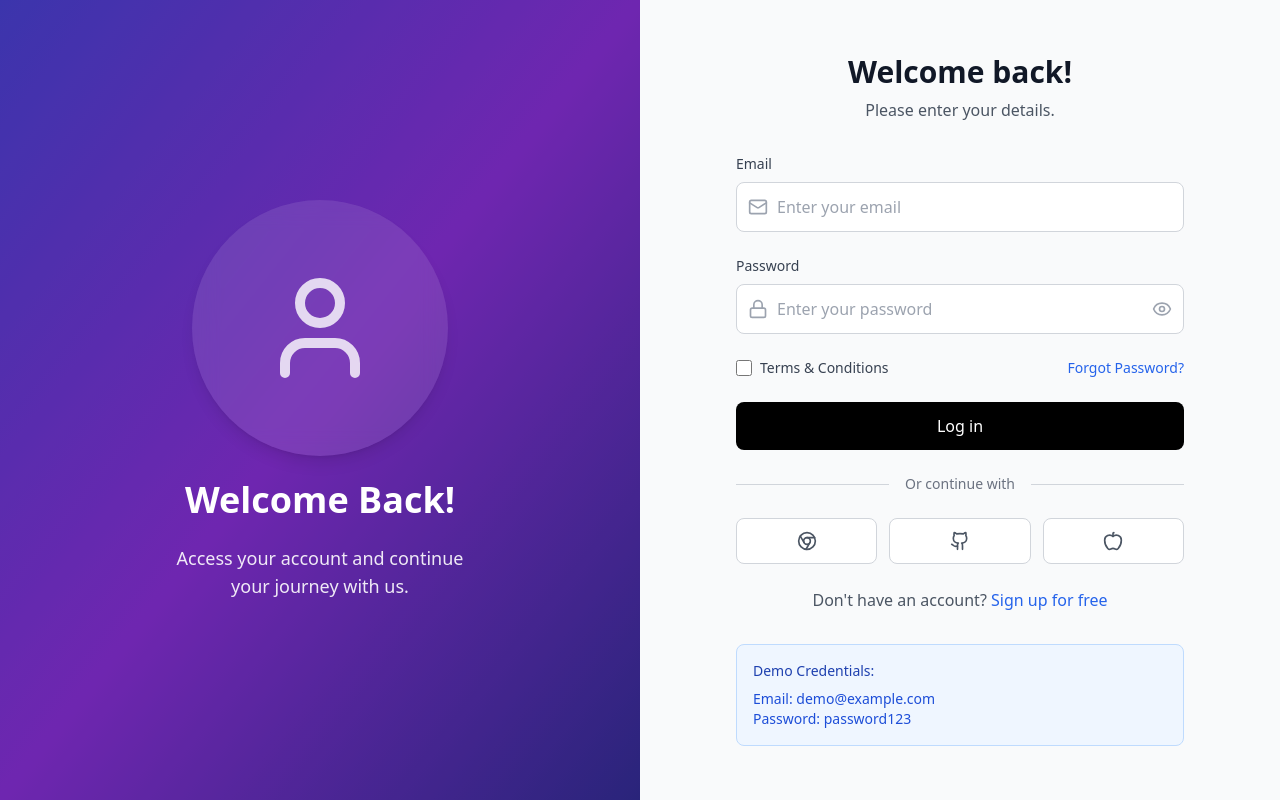
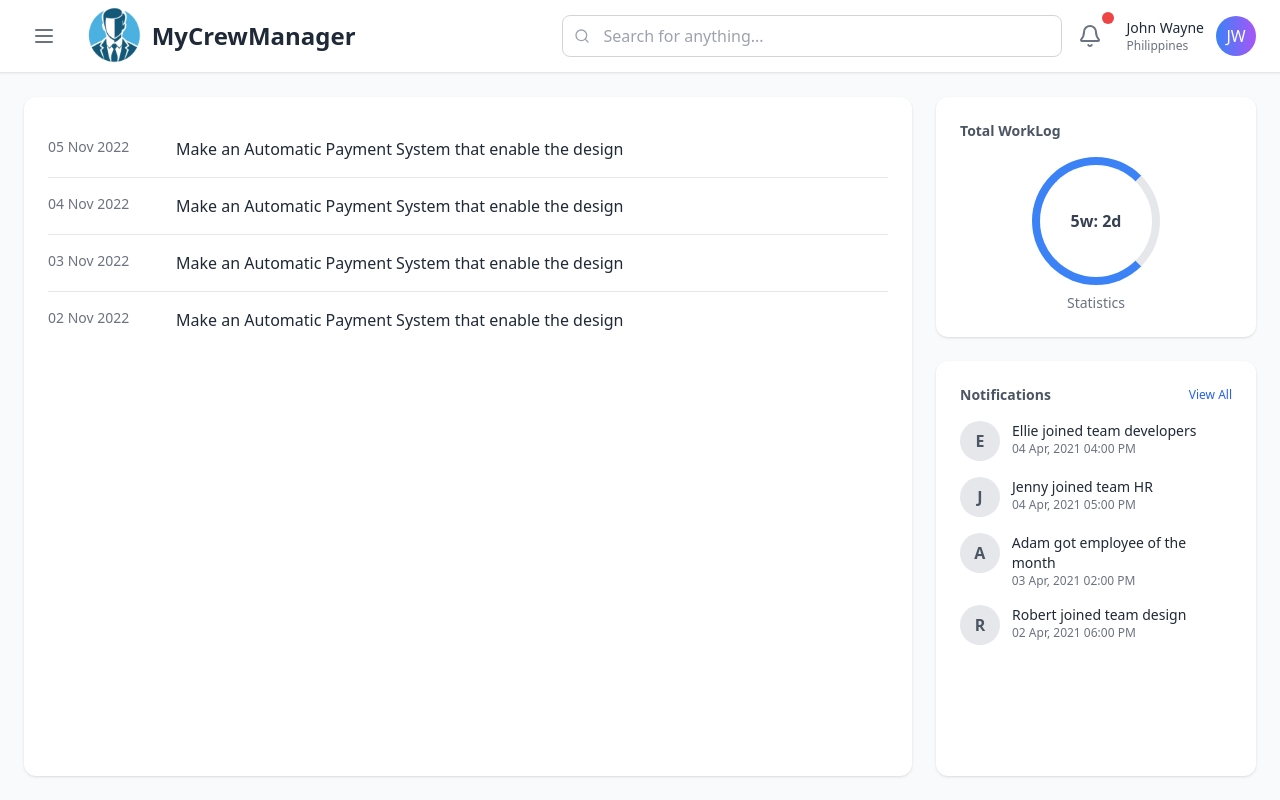
Before and after one commit to goSTYLO/My-Crew-Manager, a React (Vite) app in the folder web/: page /work-logs in a window 1280 px wide. Before the commit this address led to /signIn. Built offline with nearby package versions, Linux system fonts and the light colour scheme.

Commit message:
Added WorkLogs and UI Changes

```diff
--- a/web/src/App.tsx
+++ b/web/src/App.tsx
@@ -9,6 +9,7 @@ import CreateProject from './view_pages/manager/createProjects';
 import CreateTask from './view_pages/manager/createTask';
 import Performance from './view_pages/manager/performance';
 import Settings from './view_pages/manager/settings';
+import WorkLogs from './view_pages/manager/workLogs';
 
 const App: React.FC = () => {
   return (
@@ -26,6 +27,7 @@ const App: React.FC = () => {
         <Route path="/main-projects" element={<MainProjects />} />
         <Route path="/projects" element={<Projects />} />
         <Route path="/create-project" element={<CreateProject />} />
+        <Route path="/work-logs" element={<WorkLogs/>}/>
         <Route path="/performance" element={<Performance />} />
         <Route path="/settings" element={<Settings />} />
 
--- a/web/src/components/sidebarLayout.tsx
+++ b/web/src/components/sidebarLayout.tsx
@@ -106,16 +106,24 @@ const Sidebar: React.FC<SidebarProps> = ({ sidebarOpen, setSidebarOpen }) => {
 
           {/* Navigation */}
           <nav className="mt-6">
-            {navigationItems.map((item) => (
+            {navigationItems.map((item) => {
+              const isActive = item.path && location.pathname === item.path;
+              return (
                 <button
                   key={item.name}
                   onClick={() => handleClick(item)}
-                className="flex items-center px-6 py-3 text-left w-full transition-colors text-gray-600 hover:bg-gray-50 hover:text-gray-900"
+                  className={`flex items-center px-6 py-3 w-full text-left transition-colors
+                    ${
+                      isActive
+                        ? "bg-gray-200 text-gray-900 font-semibold" // ✅ Active styles
+                        : "text-gray-600 hover:bg-gray-50 hover:text-gray-900"
+                    }`}
                 >
                   <item.icon className="w-5 h-5 mr-3" />
                   {item.name}
                 </button>
-            ))}
+              );
+            })}
           </nav>
         </div>
       </div>
--- a/web/src/components/topbarLayouot.tsx
+++ b/web/src/components/topbarLayouot.tsx
@@ -1,29 +1,51 @@
-import React from "react";
+import React, { useState } from "react";
 import { Menu, Search, Bell } from "lucide-react";
+import { useNavigate } from "react-router-dom";
+import logo from "../assets/logo.png";
 
 interface TopNavbarProps {
   onMenuClick: () => void;
 }
 
 const TopNavbar: React.FC<TopNavbarProps> = ({ onMenuClick }) => {
+  const navigate = useNavigate();
+  const [showNotifications, setShowNotifications] = useState(false);
+
+  // Example notifications
+  const notifications = [
+    { id: 1, text: "Need Better Notifications Design" },
+    { id: 2, text: "Make the Website Responsive" },
+    { id: 3, text: "Fix Bug of Able to go Back to a Page" },
+  ];
+
   return (
-    <header className="bg-white shadow-sm border-b border-gray-200 px-4 lg:px-6 py-4">
-      <div className="flex items-center justify-between">
-
+    <header className="bg-white shadow-sm border-b border-gray-200 px-4 lg:px-6 py-4 relative">
+      <div className="flex items-center justify-between h-10">
         {/* Left Side: Menu + Title */}
-        <div className="flex items-center space-x-4">
+        <div className="flex items-center">
           <button
             className="p-2 text-gray-500 hover:text-gray-700"
             onClick={onMenuClick}
           >
             <Menu className="w-6 h-6" />
           </button>
-          <h1 className="text-2xl font-semibold text-gray-800">
+
+          <div
+            onClick={() => navigate("/main")}
+            className="cursor-pointer flex items-center ml-5"
+          >
+            <img
+              src={logo}
+              alt="Logo"
+              className="h-[4rem] w-auto select-none pointer-events-none"
+            />
+            <h1 className="ml-2 text-2xl font-semibold text-gray-800">
               MyCrewManager
             </h1>
           </div>
+        </div>
 
-        {/* Right Side: Search + Notifications + Profile */}
+        {/* Right Side */}
         <div className="flex items-center space-x-4">
           {/* Search Bar */}
           <div className="block relative">
@@ -36,14 +58,47 @@ const TopNavbar: React.FC<TopNavbarProps> = ({ onMenuClick }) => {
           </div>
 
           {/* Notifications */}
+          <div className="relative">
             <button
               className="p-2 text-gray-500 hover:text-gray-700 relative -ml-2"
               title="Notifications"
               aria-label="Notifications"
+              onClick={() => setShowNotifications((prev) => !prev)}
             >
               <Bell className="w-6 h-6" />
               <span className="absolute -top-1 -right-1 w-3 h-3 bg-red-500 rounded-full"></span>
             </button>
+
+            {/* Dropdown */}
+            {showNotifications && (
+              <div className="absolute right-0 mt-3 w-80 bg-white rounded-lg shadow-lg border border-gray-200 z-50">
+                <div className="p-4 border-b border-gray-200">
+                  <h3 className="text-sm font-semibold text-gray-700">
+                    Notifications
+                  </h3>
+                </div>
+                <ul className="max-h-80 overflow-y-auto">
+                  {notifications.map((note, idx) => (
+                    <li
+                      key={note.id}
+                      className="px-4 py-4 text-sm text-gray-700 hover:bg-gray-50 cursor-pointer"
+                    >
+                      {note.text}
+                      {/* Divider except for last item */}
+                      {idx < notifications.length - 1 && (
+                        <hr className="mt-4 border-gray-200" />
+                      )}
+                    </li>
+                  ))}
+                </ul>
+                <div className="p-3 border-t border-gray-200 text-center">
+                  <button className="text-blue-600 text-sm font-medium hover:underline">
+                    View All
+                  </button>
+                </div>
+              </div>
+            )}
+          </div>
 
           {/* User Profile */}
           <div className="flex items-center space-x-3">
--- a/web/src/view_pages/manager/mainFrame.tsx
+++ b/web/src/view_pages/manager/mainFrame.tsx
@@ -69,7 +69,7 @@ const Dashboard = () => {
           <div className="grid grid-cols-2 lg:grid-cols-2 gap-6">
 
             {/* Projects Card */}
-            <div className="bg-white rounded-xl shadow-sm border border-gray-200 p-6">
+            <div className="bg-white rounded-xl shadow-lg border border-gray-200 p-6">
               <div className="flex items-center justify-between mb-6">
                 <h2 className="text-lg font-semibold text-gray-800">Projects</h2>
                 <div className="flex items-center space-x-2 text-sm text-gray-500">
@@ -95,7 +95,7 @@ const Dashboard = () => {
             </div>
 
             {/* Tasks Card */}
-            <div className="bg-white rounded-xl shadow-sm border border-gray-200 p-6">
+            <div className="bg-white rounded-xl shadow-lg border border-gray-200 p-6">
             <div className="flex items-center justify-between mb-7">
               <h2 className="text-lg font-semibold text-gray-800">Tasks</h2>
               <label htmlFor="timeframe-select" className="sr-only">Select Timeframe</label>
@@ -167,7 +167,7 @@ const Dashboard = () => {
           <div className="grid grid-cols-2 lg:grid-cols-2 gap-6">
 
             {/* Work Log Card */}
-            <div className="bg-white rounded-xl shadow-sm border border-gray-200 p-6">
+            <div className="bg-white rounded-xl shadow-lg border border-gray-200 p-6">
               <div className="flex items-center justify-between mb-6">
                 <h2 className="text-lg font-semibold text-gray-800">Work Log</h2>
                 <label htmlFor="performance-timeframe" className="sr-only">Select Timeframe</label>
@@ -221,7 +221,7 @@ const Dashboard = () => {
             </div>
 
             {/* Performance Card */}
-            <div className="bg-white rounded-xl shadow-sm border border-gray-200 p-6">
+            <div className="bg-white rounded-xl shadow-lg border border-gray-200 p-6">
               <div className="flex items-center justify-between mb-6">
                 <h2 className="text-lg font-semibold text-gray-800">Performance</h2>
                 <label htmlFor="performance-select" className="sr-only">Performance Timeframe</label>
--- /dev/null
+++ b/web/src/view_pages/manager/workLogs.tsx
@@ -0,0 +1,93 @@
+import React from "react";
+
+import { useState } from "react";
+import Sidebar from "../../components/sidebarLayout";
+import TopNavbar from "../../components/topbarLayouot";
+
+const WorkLogsPage: React.FC = () => {
+  const [sidebarOpen, setSidebarOpen] = useState(false);
+
+  // Example work logs
+  const workLogs = [
+    { date: "05 Nov 2022", text: "Make an Automatic Payment System that enable the design" },
+    { date: "04 Nov 2022", text: "Make an Automatic Payment System that enable the design" },
+    { date: "03 Nov 2022", text: "Make an Automatic Payment System that enable the design" },
+    { date: "02 Nov 2022", text: "Make an Automatic Payment System that enable the design" },
+  ];
+
+  // Example notifications
+  const notifications = [
+    { id: 1, name: "Ellie", action: "joined team developers", time: "04 Apr, 2021 04:00 PM" },
+    { id: 2, name: "Jenny", action: "joined team HR", time: "04 Apr, 2021 05:00 PM" },
+    { id: 3, name: "Adam", action: "got employee of the month", time: "03 Apr, 2021 02:00 PM" },
+    { id: 4, name: "Robert", action: "joined team design", time: "02 Apr, 2021 06:00 PM" },
+  ];
+
+  return (
+    <div className="flex h-screen bg-gray-50">
+      {/* Sidebar */}
+      <Sidebar sidebarOpen={sidebarOpen} setSidebarOpen={setSidebarOpen} />
+
+      {/* Main area */}
+      <div className="flex-1 flex flex-col">
+        {/* Top Navbar */}
+        <TopNavbar onMenuClick={() => setSidebarOpen(true)} />
+
+        {/* Content */}
+        <main className="flex-1 flex gap-6 p-6">
+          {/* Left side: Work logs */}
+          <div className="flex-1 bg-white rounded-xl shadow p-6">
+            {workLogs.map((log, idx) => (
+              <div key={idx} className="flex items-start py-4 border-b border-gray-200 last:border-0">
+                <span className="w-32 text-sm text-gray-500">{log.date}</span>
+                <p className="text-gray-800 font-medium">{log.text}</p>
+              </div>
+            ))}
+          </div>
+
+          {/* Right side */}
+          <div className="w-80 flex flex-col gap-6">
+            {/* WorkLog Stats */}
+            <div className="bg-white rounded-xl shadow p-6">
+              <h3 className="text-sm font-semibold text-gray-600 mb-4">Total WorkLog</h3>
+              <div className="flex items-center justify-center">
+                {/* Placeholder circle */}
+                <div className="w-32 h-32 rounded-full border-8 border-blue-500 border-r-gray-200 flex items-center justify-center">
+                  <span className="text-center text-gray-700 font-semibold">
+                    5w: 2d
+                  </span>
+                </div>
+              </div>
+              <p className="text-center text-sm text-gray-500 mt-2">Statistics</p>
+            </div>
+
+            {/* Notifications */}
+            <div className="bg-white rounded-xl shadow p-6 flex-1">
+              <div className="flex justify-between items-center mb-4">
+                <h3 className="text-sm font-semibold text-gray-600">Notifications</h3>
+                <button className="text-blue-600 text-xs hover:underline">View All</button>
+              </div>
+              <ul className="space-y-4">
+                {notifications.map((n) => (
+                  <li key={n.id} className="flex items-start space-x-3">
+                    <div className="w-10 h-10 rounded-full bg-gray-200 flex items-center justify-center text-gray-600 font-bold">
+                      {n.name[0]}
+                    </div>
+                    <div>
+                      <p className="text-sm text-gray-800">
+                        <span className="font-medium">{n.name}</span> {n.action}
+                      </p>
+                      <p className="text-xs text-gray-500">{n.time}</p>
+                    </div>
+                  </li>
+                ))}
+              </ul>
+            </div>
+          </div>
+        </main>
+      </div>
+    </div>
+  );
+};
+
+export default WorkLogsPage;
```
Also changed, not shown: web/src/assets/logo.png (added). Lines whose indentation alone changed are shown as unchanged.
